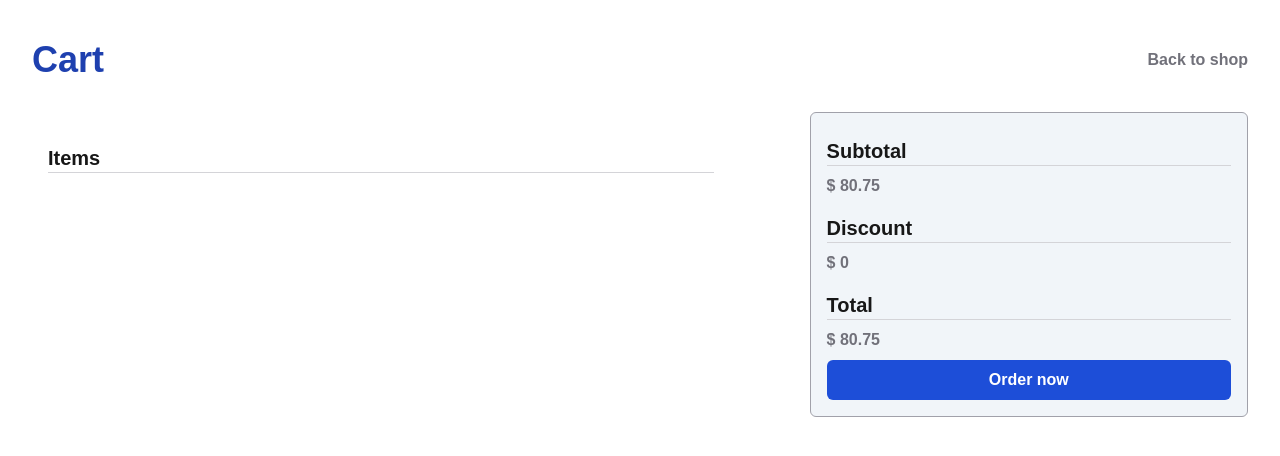
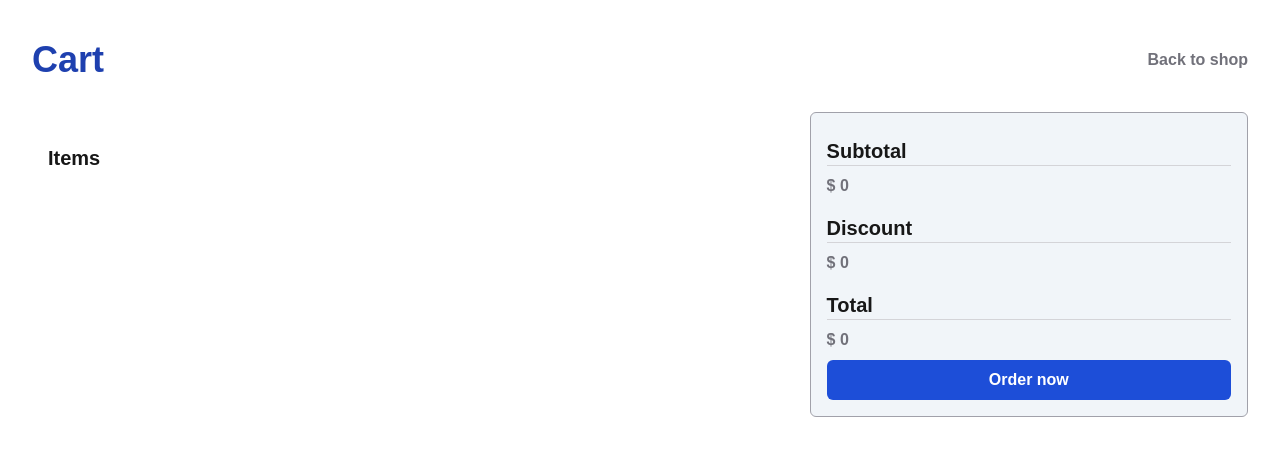
Before and after one commit to Isaac-alencar/shopping_cart, a Next.js app: page /cart in a window 1280 px wide. Shown: the top 456 px of the page. Built offline with nearby package versions, Linux system fonts and the light colour scheme.

Commit message:
update UI to use custom hook

```diff
--- a/src/modules/shopping/ui/CartItem.tsx
+++ b/src/modules/shopping/ui/CartItem.tsx
@@ -8,7 +8,7 @@ export const CartItems = ({ items }: CartItemsProp) => {
   return (
     <div className="mt-4 p-4 col-span-3">
       <h3 className="text-xl font-bold">Items</h3>
-      <ul className="border-t border-zinc-300 py-2">
+      <ul className="flex flex-col gap-4border-t border-zinc-300 py-2">
         {items &&
           items.map(({ product, quantity }) => {
             return (
--- a/src/modules/shopping/ui/CartResume.tsx
+++ b/src/modules/shopping/ui/CartResume.tsx
@@ -1,9 +1,19 @@
-export const CartResume = () => {
+type CartPropsResume = {
+  totalPrice: number;
+  discountValue: number;
+  totalItemsPrice: number;
+};
+
+export const CartResume = ({
+  discountValue,
+  totalItemsPrice,
+  totalPrice,
+}: CartPropsResume) => {
   return (
     <div className="border border-zinc-400 rounded-md p-4 bg-slate-100 col-span-2">
-      <Section title="Subtotal" value={80.75} />
-      <Section title="Discount" value={0} />
-      <Section title="Total" value={80.75} />
+      <Section title="Subtotal" value={totalItemsPrice} />
+      <Section title="Discount" value={discountValue} />
+      <Section title="Total" value={totalPrice} />
 
       <button
         type="button"
--- a/src/modules/shopping/ui/ProductCard.tsx
+++ b/src/modules/shopping/ui/ProductCard.tsx
@@ -1,6 +1,14 @@
 import { Product } from "../domain/Product";
 
-export const ProductCard = ({ name, price }: Omit<Product, "id">) => {
+type ProductCardProps = {
+  product: Product;
+  onClick: () => void;
+};
+
+export const ProductCard = ({
+  product: { name, price },
+  onClick,
+}: ProductCardProps) => {
   return (
     <li className="flex flex-col gap-4 p-2 border border-zinc-400 rounded-md w-full">
       <strong className="text-2xl">{name}</strong>
@@ -8,6 +16,7 @@ export const ProductCard = ({ name, price }: Omit<Product, "id">) => {
       <button
         type="button"
         className="px-4 py-2 bg-blue-700 rounded-md text-white font-bold hover:brightness-75"
+        onClick={onClick}
       >
         Add to cart
       </button>
--- a/src/modules/shopping/ui/Products.tsx
+++ b/src/modules/shopping/ui/Products.tsx
@@ -1,8 +1,11 @@
 import Link from "next/link";
 import { Header } from "../shared/components/Header";
 import { ProductCard } from "./ProductCard";
+import { useShoppingCart } from "../application/useShoppingCart";
 
 export const Products = () => {
+  const { cart, addToCart } = useShoppingCart();
+
   return (
     <main className="container mx-auto p-4 md:p-8">
       <Header
@@ -10,7 +13,7 @@ export const Products = () => {
         headerLink={() => (
           <Link href={`/cart`}>
             <span className="text-zinc-500 font-semibold">
-              Items on cart: 1
+              Items on cart: {cart.quantity}
             </span>
           </Link>
         )}
@@ -21,8 +24,8 @@ export const Products = () => {
           return (
             <ProductCard
               key={product.id}
-              name={product.name}
-              price={product.price}
+              product={product}
+              onClick={() => addToCart({ product, quantity: 1 })}
             />
           );
         })}
--- a/src/modules/shopping/ui/ShoppingCart.tsx
+++ b/src/modules/shopping/ui/ShoppingCart.tsx
@@ -2,8 +2,11 @@ import Link from "next/link";
 import { Header } from "../shared/components/Header";
 import { CartItems } from "./CartItem";
 import { CartResume } from "./CartResume";
+import { useShoppingCart } from "../application/useShoppingCart";
 
 export const ShoppingCart = () => {
+  const { cart } = useShoppingCart();
+
   return (
     <main className="container mx-auto p-4 md:p-8">
       <Header
@@ -16,8 +19,12 @@ export const ShoppingCart = () => {
       />
 
       <div className="md:grid md:grid-cols-5 md:items-start mt-8 gap-20">
-        <CartItems items={[]} />
-        <CartResume />
+        <CartItems items={cart.items} />
+        <CartResume
+          discountValue={cart.discountValue}
+          totalItemsPrice={cart.totalItemsPrice}
+          totalPrice={cart.totalPrice}
+        />
       </div>
     </main>
   );
--- a/src/pages/_app.tsx
+++ b/src/pages/_app.tsx
@@ -1,6 +1,11 @@
 import "~/styles/globals.css";
 import type { AppProps } from "next/app";
+import { ShoppingCartProvider } from "~/modules/shopping/application/ShoppingCartProvider";
 
 export default function App({ Component, pageProps }: AppProps) {
-  return <Component {...pageProps} />;
+  return (
+    <ShoppingCartProvider>
+      <Component {...pageProps} />
+    </ShoppingCartProvider>
+  );
 }
```
